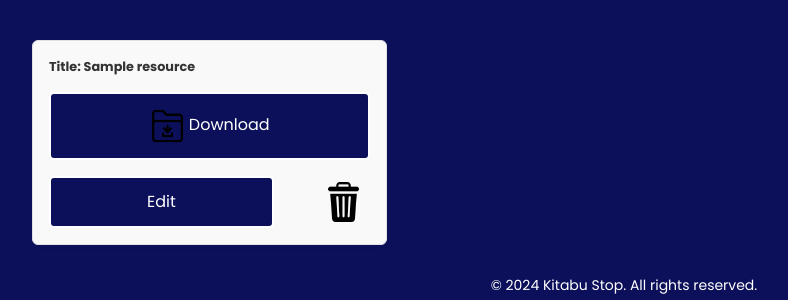
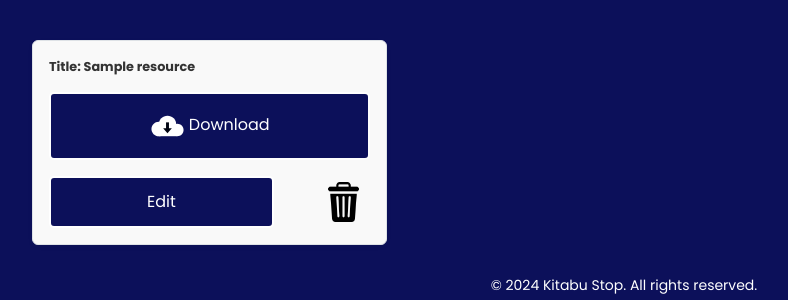
Before and after one commit to SHEMNDARONGUGI/Kitabu-Stop, a Django app: page /resources in a window 1280 px wide. Shown: the part 126-426 px from the top of the page, without its empty margins (16-804 px from the left). Run offline with Django 3.2, Linux system fonts and the light colour scheme; tables that the repository leaves empty hold one stand-in row (values such as "Sample post"); parts of the project's set-up code (start-up, migrations or seed data) failed here and were passed over; some libraries are stand-ins or nearby versions.

Commit message:
Initial commit

```diff
--- a/templates/resources.html
+++ b/templates/resources.html
@@ -17,7 +17,7 @@
 
               {% if resource.document.url %}
                   <a href="{{ resource.document.url }}" class="btn btn-primary btn-sm">
-                    <img src="{%static 'assets/images/download.png'%}" alt="" style="height: 40px; width: 35px;">
+                    <img src="{%static 'assets/images/download.svg'%}" alt="" style="height: 40px; width: 35px;">
                       Download
                   </a>
               {% endif %}
```
Also changed, not shown: static/assets/images/download.svg (added), 1 other file.
